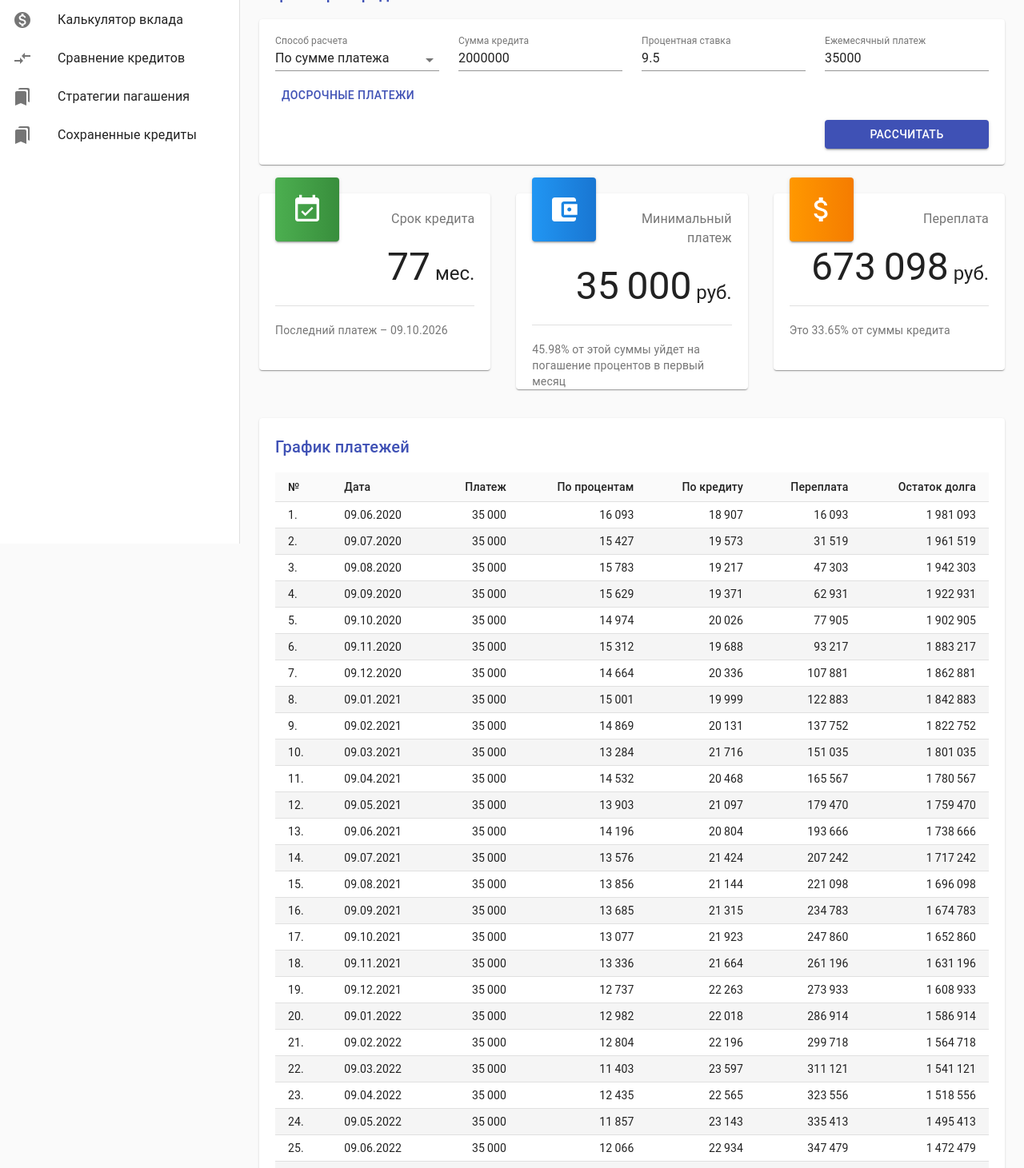
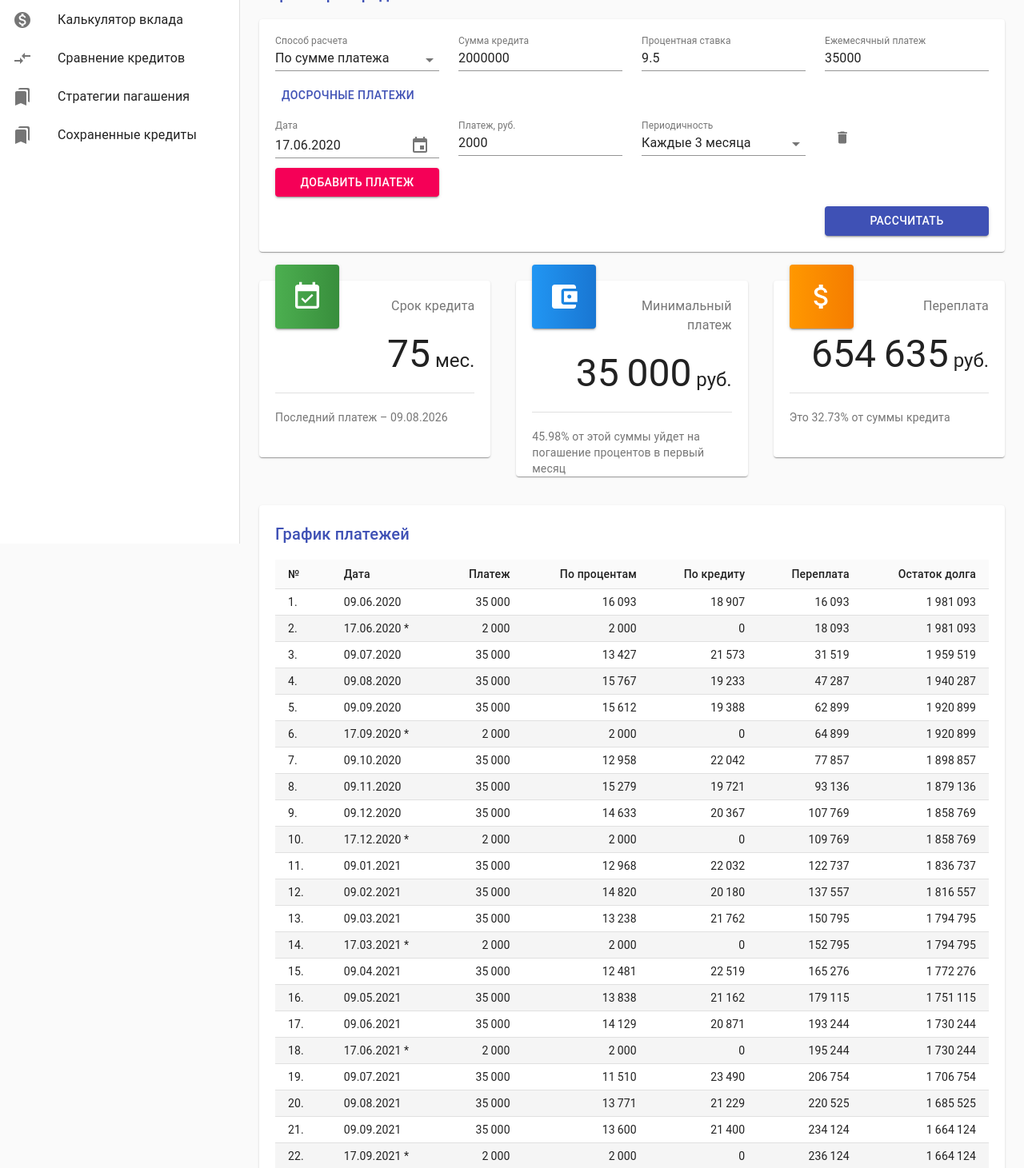
Before and after one commit to leonidfeskov/calculator, a React app: page / in a window 1280 px wide. Shown: the part 120-1581 px from the top of the page at 80% size. Built offline with nearby package versions, Linux system fonts and the light colour scheme.

Commit message:
Add repeated prepayments

```diff
--- a/src/calc/credit.js
+++ b/src/calc/credit.js
@@ -1,4 +1,4 @@
-import { normalizeDate, getNextMonth, formatDate, formatDateISO } from 'src/utils/date';
+import { normalizeDate, getNextMonth, formatDate, formatDateISO, getDateAfterXMonth } from 'src/utils/date';
 import { roundValue } from 'src/utils/common';
 import { calculatePercentage, calculateMoneyByPercentage, getBaseLog } from 'src/calc/common';
 import { CALCULATING_TYPE, PREPAYMENT_REPEAT } from 'src/reducers/creditParams';
@@ -39,7 +39,27 @@ class Credit {
         this.percentage = creditPercent / 100;
         this.period = creditPeriod;
         this.payment = paymentPerMonth;
-        this.prepayments = prepayments.sort((a, b) => (a.date > b.date ? 1 : -1));
+        this.prepayments = [];
+        prepayments.forEach((prepayment) => {
+            for (let i = 0; i < MAX_MONTHS_COUNT; i++) {
+                if (prepayment.repeat === PREPAYMENT_REPEAT.NONE.id) {
+                    this.prepayments.push(prepayment);
+                    break;
+                }
+
+                if (
+                    prepayment.repeat === PREPAYMENT_REPEAT.EVERY_MONTH.id ||
+                    (prepayment.repeat === PREPAYMENT_REPEAT.EVERY_THREE_MONTHS.id && i % 3 === 0) ||
+                    (prepayment.repeat === PREPAYMENT_REPEAT.EVERY_HALF_YEAR.id && i % 6 === 0) ||
+                    (prepayment.repeat === PREPAYMENT_REPEAT.EVERY_YEAR.id && i % 12 === 0)
+                ) {
+                    this.prepayments.push({
+                        date: getDateAfterXMonth(prepayment.date, i),
+                        payment: prepayment.payment,
+                    });
+                }
+            }
+        });
 
         this.creditData = [];
         this.creditLeft = creditSum;
@@ -64,40 +84,40 @@ class Credit {
         });
 
         // периодичные досрочные платежи, которые нужно учесть между платежными датами по графику платежей
-        const prepaymentEveryMonth = this.prepayments.find((prepayment) => {
-            return (
-                prepayment.repeat === PREPAYMENT_REPEAT.MONTHLY.id &&
-                prepayment.date < nextPaymentDate &&
-                !(currentPaymentDate <= prepayment.date && prepayment.date < nextPaymentDate)
-            );
-        });
-
-        // добавляем в список текущих досрочных платежей периодичные досрочные платежи
-        if (prepaymentEveryMonth) {
-            let nextRepeatedDate;
-            const date = normalizeDate(new Date(prepaymentEveryMonth.date));
-            const day = date.getDate();
-
-            if (day >= this.currentPaymentDate.getDate()) {
-                nextRepeatedDate = new Date(
-                    this.currentPaymentDate.getFullYear(),
-                    this.currentPaymentDate.getMonth(),
-                    day + 1
-                );
-            } else {
-                nextRepeatedDate = new Date(
-                    this.nextPaymentDate.getFullYear(),
-                    this.nextPaymentDate.getMonth(),
-                    day + 1
-                );
-            }
-
-            const prepayment = {
-                date: formatDateISO(nextRepeatedDate),
-                payment: prepaymentEveryMonth.payment,
-            };
-            currentPrepayments.push(prepayment);
-        }
+        // const prepaymentEveryMonth = this.prepayments.find((prepayment) => {
+        //     return (
+        //         prepayment.repeat === PREPAYMENT_REPEAT.EVERY_MONTH.id &&
+        //         prepayment.date < nextPaymentDate &&
+        //         !(currentPaymentDate <= prepayment.date && prepayment.date < nextPaymentDate)
+        //     );
+        // });
+        //
+        // // добавляем в список текущих досрочных платежей периодичные досрочные платежи
+        // if (prepaymentEveryMonth) {
+        //     let nextRepeatedDate;
+        //     const date = normalizeDate(new Date(prepaymentEveryMonth.date));
+        //     const day = date.getDate();
+        //
+        //     if (day >= this.currentPaymentDate.getDate()) {
+        //         nextRepeatedDate = new Date(
+        //             this.currentPaymentDate.getFullYear(),
+        //             this.currentPaymentDate.getMonth(),
+        //             day + 1
+        //         );
+        //     } else {
+        //         nextRepeatedDate = new Date(
+        //             this.nextPaymentDate.getFullYear(),
+        //             this.nextPaymentDate.getMonth(),
+        //             day + 1
+        //         );
+        //     }
+        //
+        //     const prepayment = {
+        //         date: formatDateISO(nextRepeatedDate),
+        //         payment: prepaymentEveryMonth.payment,
+        //     };
+        //     currentPrepayments.push(prepayment);
+        // }
 
         for (let i = 0; i < currentPrepayments.length; i++) {
             const { date, payment } = currentPrepayments[i];
--- a/src/reducers/creditParams.js
+++ b/src/reducers/creditParams.js
@@ -11,13 +11,25 @@ export const CALCULATING_TYPE = {
 };
 
 export const PREPAYMENT_REPEAT = {
-    MONTHLY: {
-        id: 'monthly',
-        name: 'Раз в месяц',
-    },
     NONE: {
         id: 'none',
         name: 'один раз',
+    },
+    EVERY_MONTH: {
+        id: 'everyMonth',
+        name: 'Каждый месяц',
+    },
+    EVERY_THREE_MONTHS: {
+        id: 'everyThreeMonth',
+        name: 'Каждые 3 месяца',
+    },
+    EVERY_HALF_YEAR: {
+        id: 'everyHalfYear',
+        name: 'Каждые полгода',
+    },
+    EVERY_YEAR: {
+        id: 'everyYear',
+        name: 'Каждый год',
     },
 };
 
@@ -67,16 +79,28 @@ export const initialCreditParams = {
     prepayments: [
         // {
         //     id: '1',
-        //     date: '2020-06-15',
-        //     payment: 5000,
-        //     repeat: PREPAYMENT_REPEAT.MONTHLY.id,
-        // },
-        // {
-        //     id: '2',
         //     date: '2020-07-10',
         //     payment: 3000,
         //     repeat: PREPAYMENT_REPEAT.NONE.id,
         // },
+        // {
+        //     id: '2',
+        //     date: '2020-08-10',
+        //     payment: 3000,
+        //     repeat: PREPAYMENT_REPEAT.NONE.id,
+        // },
+        // {
+        //     id: '3',
+        //     date: '2020-06-15',
+        //     payment: 5000,
+        //     repeat: PREPAYMENT_REPEAT.EVERY_MONTH.id,
+        // },
+        {
+            id: '4',
+            date: '2020-06-17',
+            payment: 2000,
+            repeat: PREPAYMENT_REPEAT.EVERY_THREE_MONTHS.id,
+        },
     ],
 };
 
--- a/src/utils/date.js
+++ b/src/utils/date.js
@@ -33,3 +33,10 @@ export const getDaysCountInYear = (year) => {
 };
 
 export const getDaysCountBetweenDates = (start, end) => (end - start) / MILLISECONDS_IN_DAY;
+
+export const getDateAfterXMonth = (date, x) => {
+    const splitDate = date.split('-');
+    return formatDateISO(
+        normalizeDate(new Date(splitDate[0], parseInt(splitDate[1], 10) - 1 + x, parseInt(splitDate[2], 10)))
+    );
+};
```
